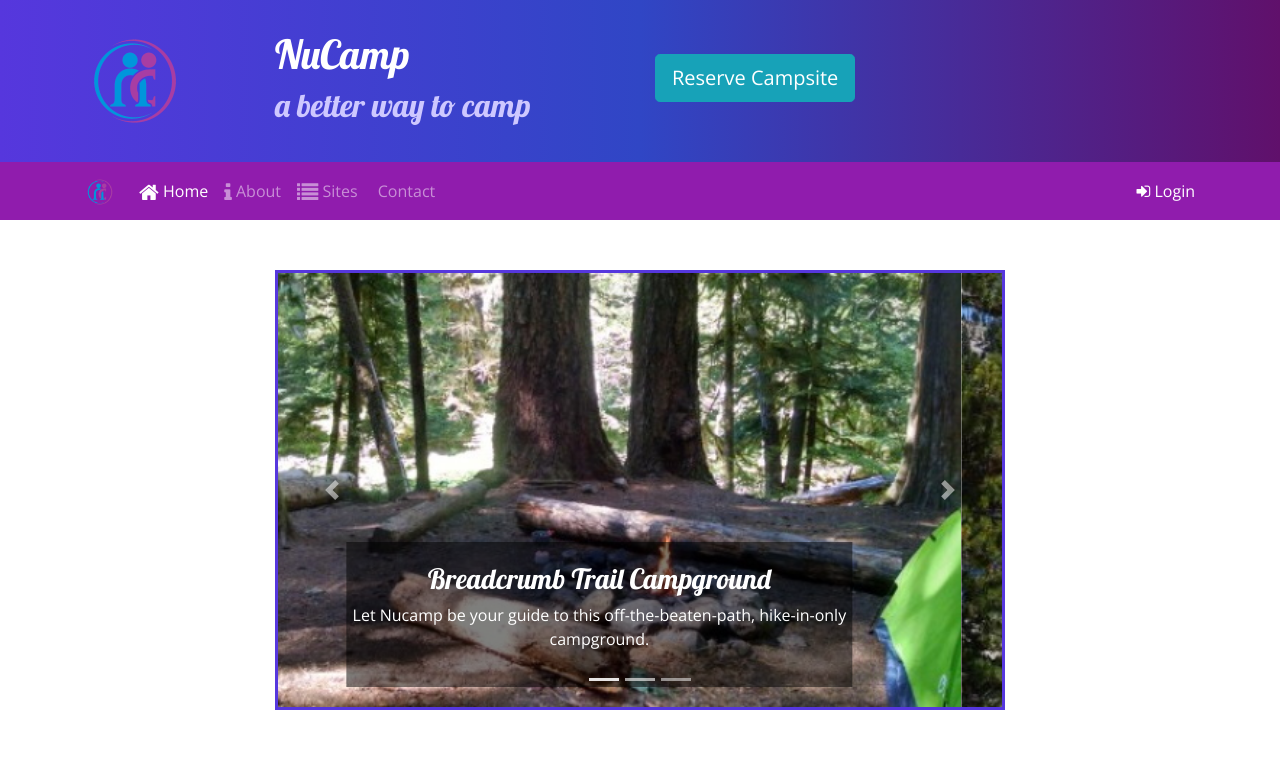
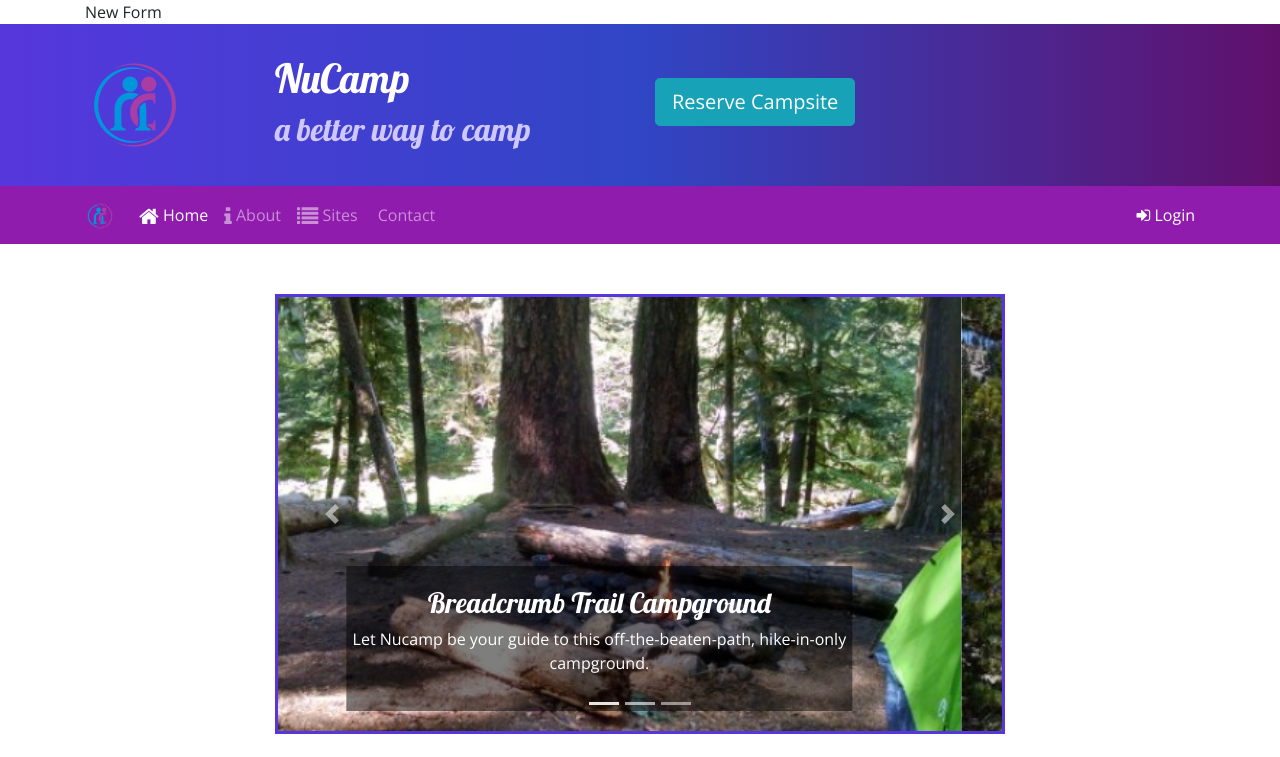
Before and after one commit to melaniemccallProcessing/nucampsite-bootstrap, a website: page index.html in a window 1280 px wide. Shown: the top 757 px of the page. Drawn offline with nearby package versions, Linux system fonts and the light colour scheme; some icons are missing.

Commit message:
New form started

```diff
--- a/index.html
+++ b/index.html
@@ -19,7 +19,9 @@
 
 <body>
 <div class="container">
-
+	<form>
+		New Form
+	</form>
 </div>
 	<header class="jumbotron jumbotron-fluid">
 		<div class="container">
```
